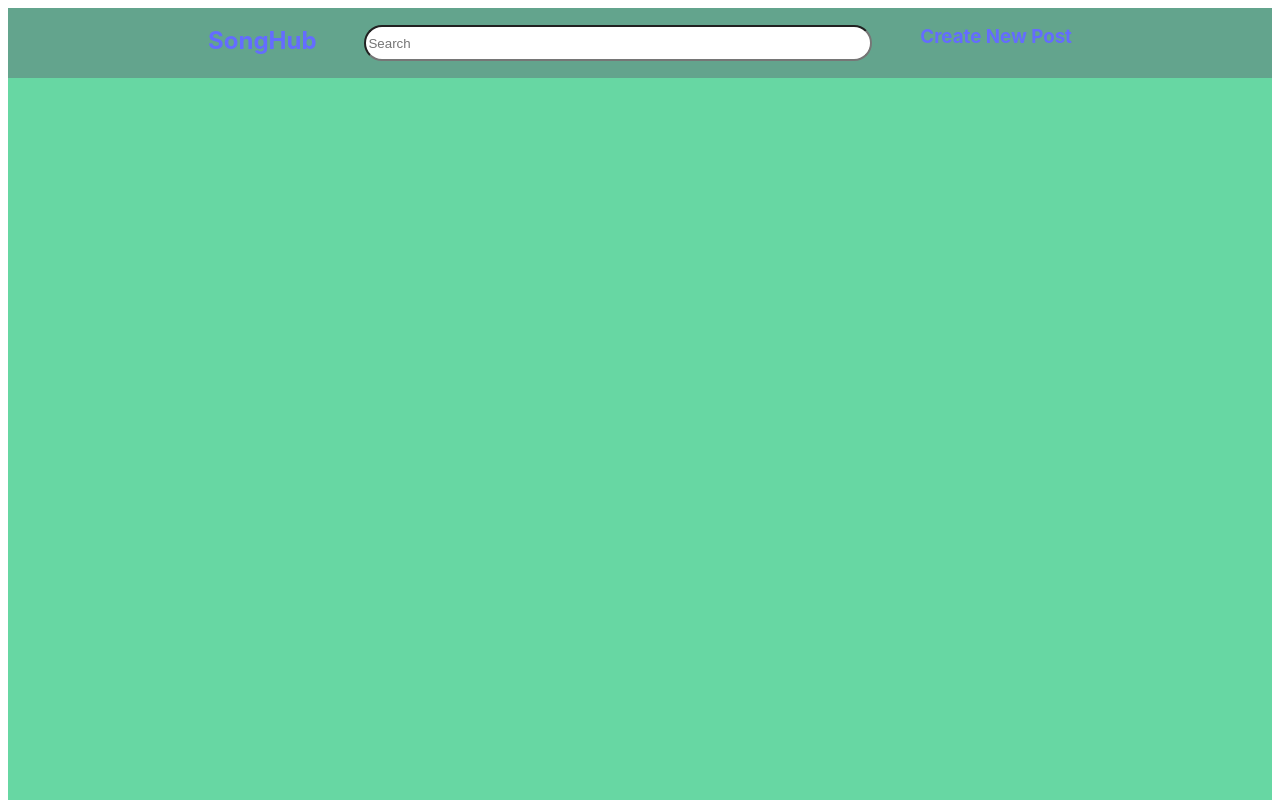
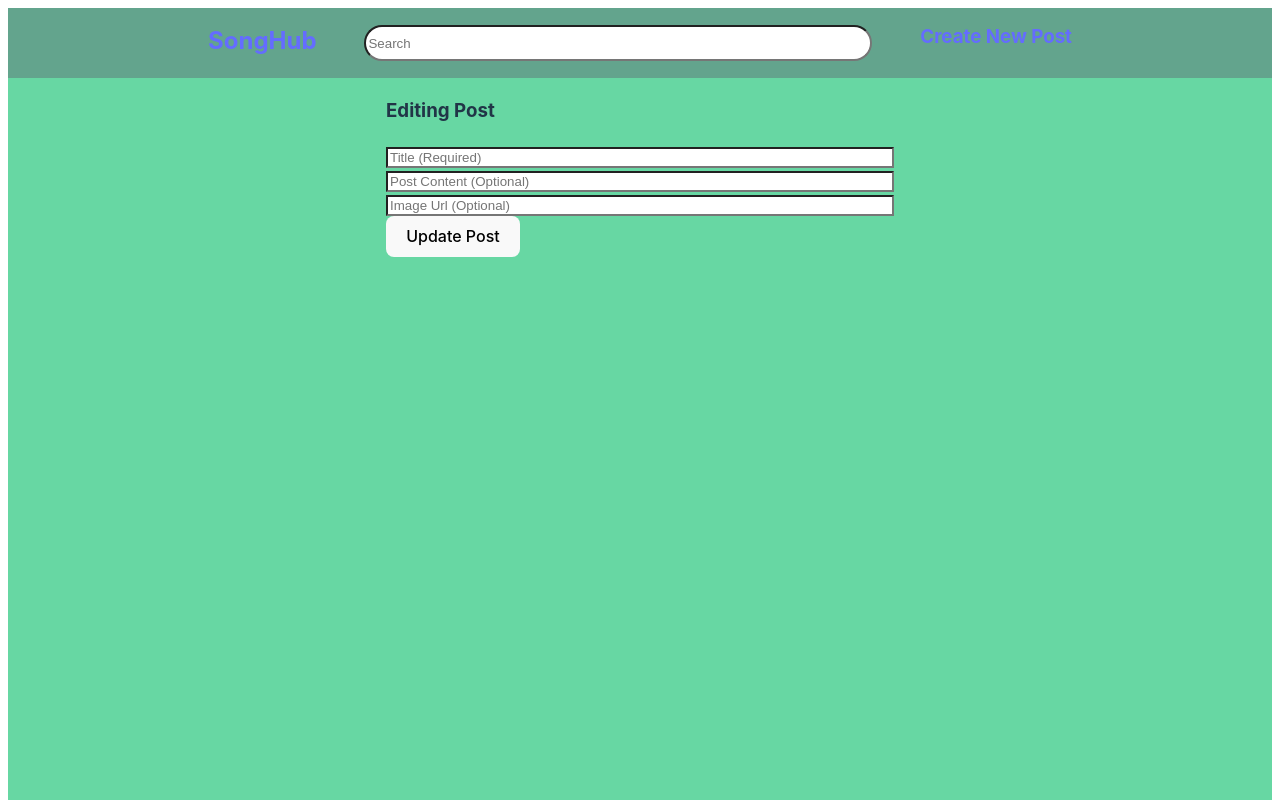
Before and after one commit to SodiqBalogun/FinalProject, a React (Vite) app in the folder FinalProject/: page /post/1/edit in a window 1280 px wide. Shown: the top 800 px of the page. Built offline with nearby package versions, Linux system fonts and the light colour scheme.

Commit message:
Got linking to an update page working. Now to get functionality.

```diff
--- a/FinalProject/src/App.jsx
+++ b/FinalProject/src/App.jsx
@@ -4,6 +4,7 @@ import { BrowserRouter, Route, Routes, Link } from "react-router-dom";
 import HomePage from "./Pages/homePage.jsx";
 import CreatePost from "./Pages/createPost.jsx";
 import PostInfo from "./Pages/postInfo.jsx";
+import EditPost from "./Pages/editPost.jsx";
 
 const App = () => {
   return (
@@ -19,6 +20,7 @@ const App = () => {
           <Route path="/" element={<HomePage/>} />
           <Route path="/create" element={<CreatePost />} />
           <Route path="/post/:id" element={<PostInfo />} />
+          <Route path="/post/:id/edit" element={<EditPost />} />
         </Routes>
       </BrowserRouter>
     </div>
--- a/FinalProject/src/Pages/editPost.jsx
+++ b/FinalProject/src/Pages/editPost.jsx
@@ -1,9 +1,21 @@
-
+import { supabase } from "../client.js";
 
 const EditPost = () => {
     return (
         <div className="EditPost">
-
+            <h3> Editing Post </h3>
+            <div className="postSel">
+                <div className="postTitle">
+                    <input type="text" placeholder="Title (Required)" className="smallInp" id="titlePos" />
+                </div>
+                <div className="postContent">
+                    <input type="text" placeholder="Post Content (Optional)" className="bigInp" id="contentPos" />
+                </div>
+                <div className="postImage">
+                    <input type="text" placeholder="Image Url (Optional)" className="smallInp" id="imgPos" />
+                </div>
+                <button onClick> Update Post </button>
+            </div>
         </div>
     )
 }
--- a/FinalProject/src/Pages/postInfo.jsx
+++ b/FinalProject/src/Pages/postInfo.jsx
@@ -1,5 +1,5 @@
 import { supabase } from "../client.js";
-import { useParams, useNavigate } from 'react-router-dom';
+import { useParams, useNavigate, Link } from 'react-router-dom';
 import { useEffect, useState } from 'react';
 import thumbsUp from "../assets/thumbsUp.png";
 import deleteIcon from "../assets/deleteIcon.png";
@@ -89,7 +89,7 @@ const PostInfo = () => {
                 <div className="top">
                     <h3>Posted at: {new Date(post.created_at).toLocaleString()}</h3>
                     <div className="icons">
-                        <img src={editIconBlack} alt="Black Edit Icon" height="40px" className="icon" onClick={editPost} />
+                        <Link to ={`/post/${post.id}/edit`}> <img src={editIconBlack} alt="Black Edit Icon" height="40px" className="icon" onClick={editPost} /> </Link>
                         <img src={deleteIcon} alt="Red Delete Icon" height="40px" className="icon" onClick={deletePost} />
                     </div>
                 </div>
--- a/FinalProject/src/index.css
+++ b/FinalProject/src/index.css
@@ -44,6 +44,11 @@ body {
   justify-content: center;
 }
 
+.EditPost {
+  display: grid;
+  justify-content: center;
+}
+
 input {
   width: 500px;
   background-color: white;
@@ -76,6 +81,7 @@ input {
   background-color: rgb(115, 195, 191);;
   margin: auto;
   width: 1055px;
+  border-radius: 10px;
 }
 
 .post h2, p {
@@ -88,6 +94,7 @@ input {
   background-color: rgb(77, 193, 187);
   margin: 40px 200px 0px 200px;
   padding: 0px 0px 20px 0px;
+  border-radius: 10px;
 }
 
 .top {
```
